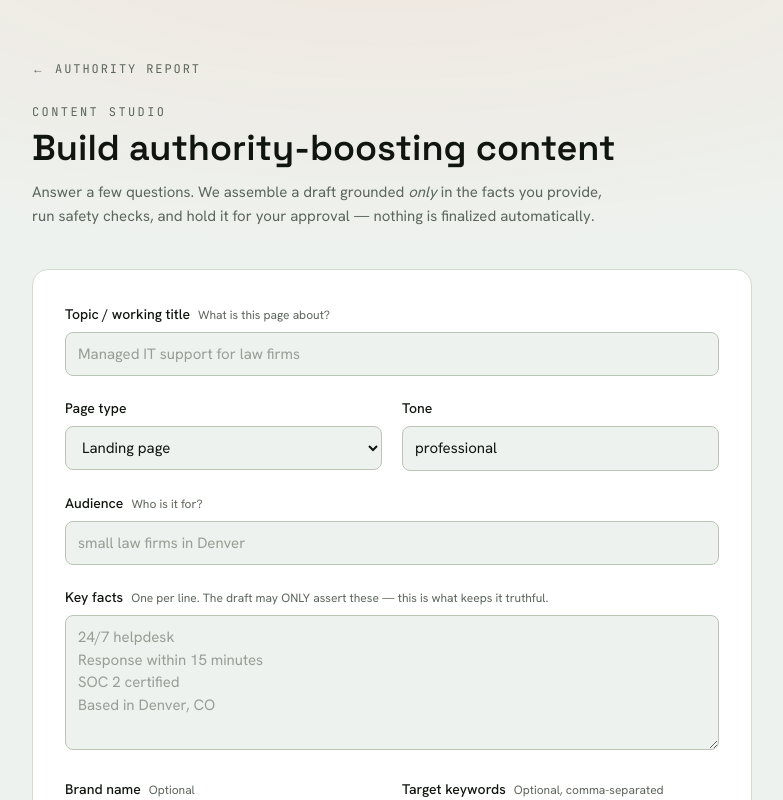
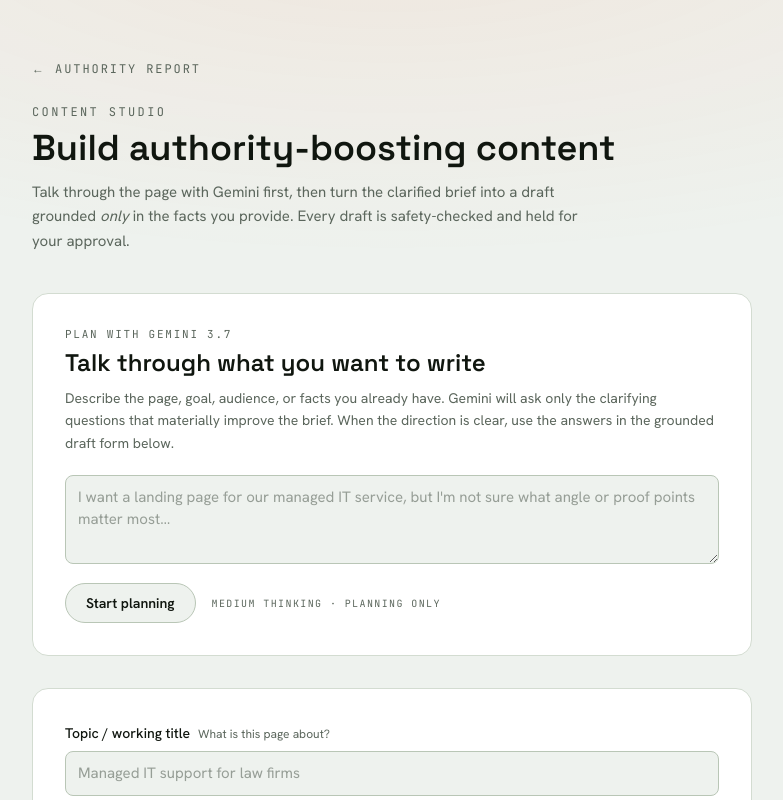
Before and after one commit to MikeSham1/Webind, a Next.js app: page /studio in a window 1280 px wide. Shown: the top 800 px of the page, without its empty margins (248-1031 px from the left). Built offline with nearby package versions, Linux system fonts and the light colour scheme; no server answers.

Commit message:
Surface conversational planning in Studio

```diff
--- a/src/app/studio/page.tsx
+++ b/src/app/studio/page.tsx
@@ -1,6 +1,7 @@
 import type { Metadata } from "next";
 import Link from "next/link";
 import StudioForm from "@/components/StudioForm";
+import ContentPlanner from "@/components/ContentPlanner";
 import { getCurrentUser } from "@/lib/auth";
 import { getWordPressConnectionStatus } from "@/lib/integrations/connections";
 
@@ -33,11 +34,11 @@ export default async function StudioPage() {
           Build authority-boosting content
         </h1>
         <p className="mt-3 max-w-xl text-[15px] leading-relaxed text-muted">
-          Answer a few questions. We assemble a draft grounded{" "}
-          <em>only</em> in the facts you provide, run safety checks, and hold it
-          for your approval — nothing is finalized automatically.
+          Talk through the page with Gemini first, then turn the clarified brief into a draft grounded{" "}
+          <em>only</em> in the facts you provide. Every draft is safety-checked and held for your approval.
         </p>
       </div>
+      <ContentPlanner />
       <StudioForm wordPressConnected={wordPressConnected} />
     </main>
   );
```
